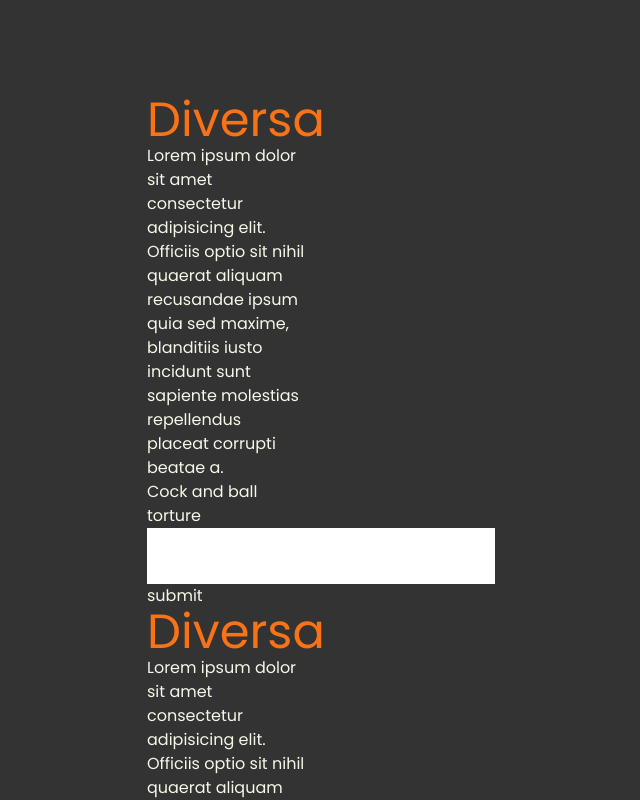
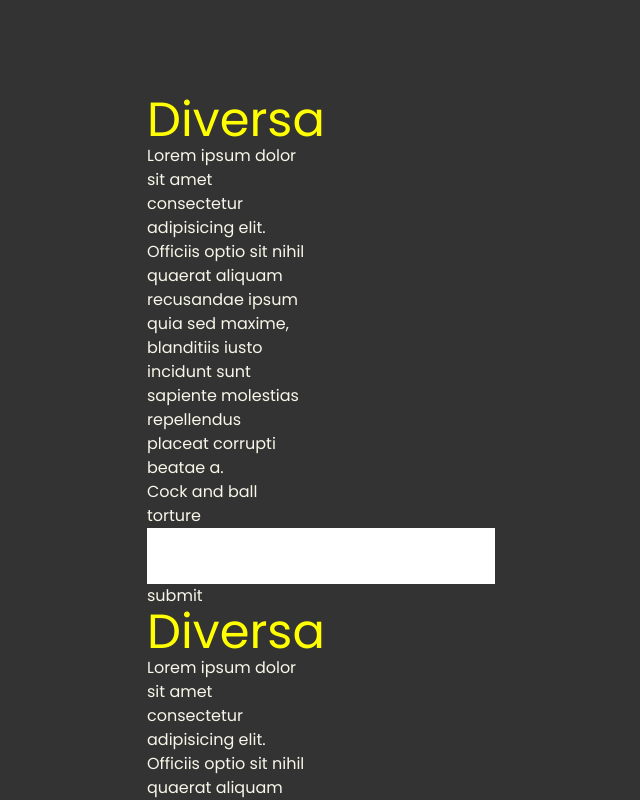
Before and after one commit to SmoIIy/charlie-tango-axe, a Next.js app: page / in a window 1280 px wide. Shown: the top 800 px of the page, without its empty margins (413-1053 px from the left). Built offline with nearby package versions, Linux system fonts and the light colour scheme.

Commit message:
Update page.jsx

```diff
--- a/src/pages/main/page.jsx
+++ b/src/pages/main/page.jsx
@@ -3,7 +3,7 @@ import "../../app/globals.css";
 export default async function Main() {
   return (
     <section className="w-40 flex-col">
-      <h1 className="text-5xl  text-orange-500">Diversa</h1>
+      <h1 className="text-5xl  text-test-orange">Diversa</h1>
       <p className="">Lorem ipsum dolor sit amet consectetur adipisicing elit. Officiis optio sit nihil quaerat aliquam recusandae ipsum quia sed maxime, blanditiis iusto incidunt sunt sapiente molestias repellendus placeat corrupti beatae a.</p>
       <form action="#">
         <label htmlFor="url">Cock and ball torture</label>
```
